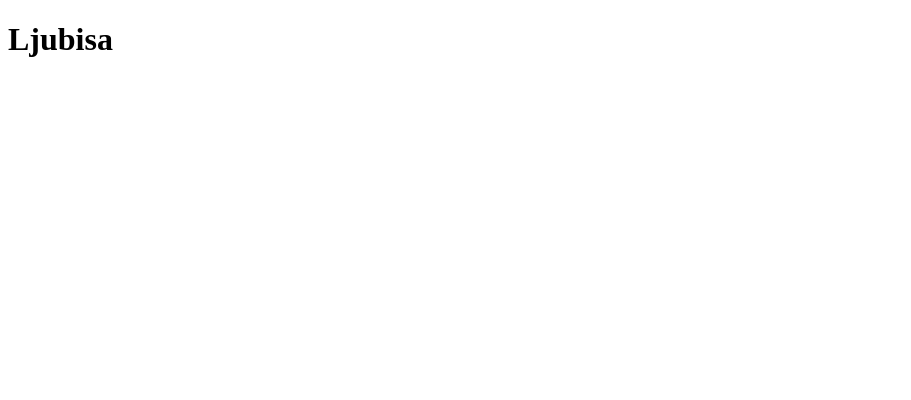
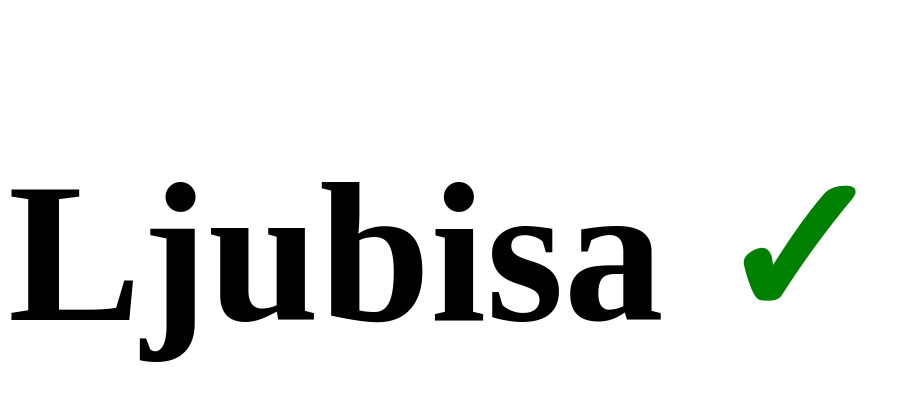
Before and after one commit to ljubisa-dj/rbc-cicd, a plain HTML site: page index.html in a window 1280 px wide. Shown: the whole page, without its empty margins (0-911 px from the left). Drawn offline with Linux system fonts and the light colour scheme.

Commit message:
index html changes test

```diff
--- a/index.html
+++ b/index.html
@@ -7,6 +7,8 @@
     <title>Ljubisa Cicd</title>
   </head>
   <body>
-    <h1>Ljubisa</h1>
+    <h1 style="font-size: 200px">
+      Ljubisa <span style="color: green">&#10003;</span>
+    </h1>
   </body>
 </html>
```
